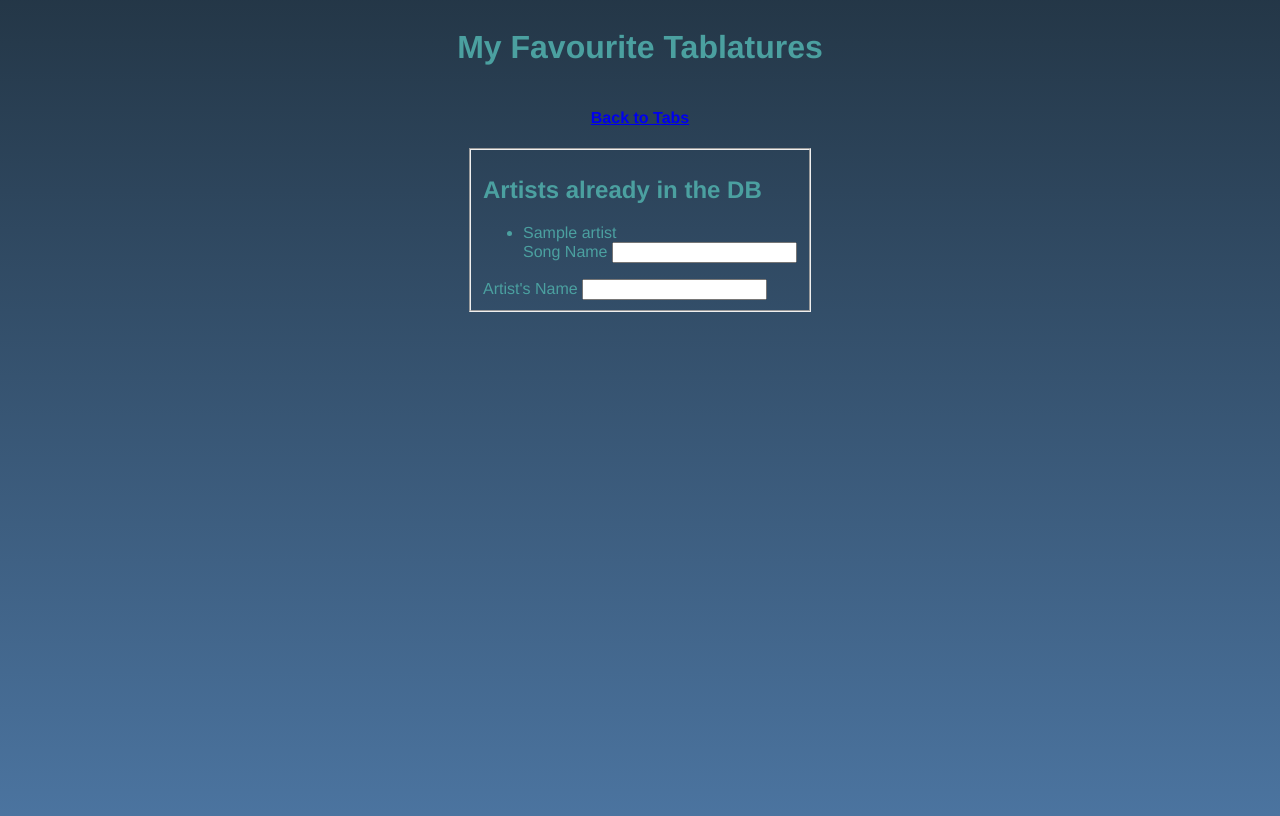
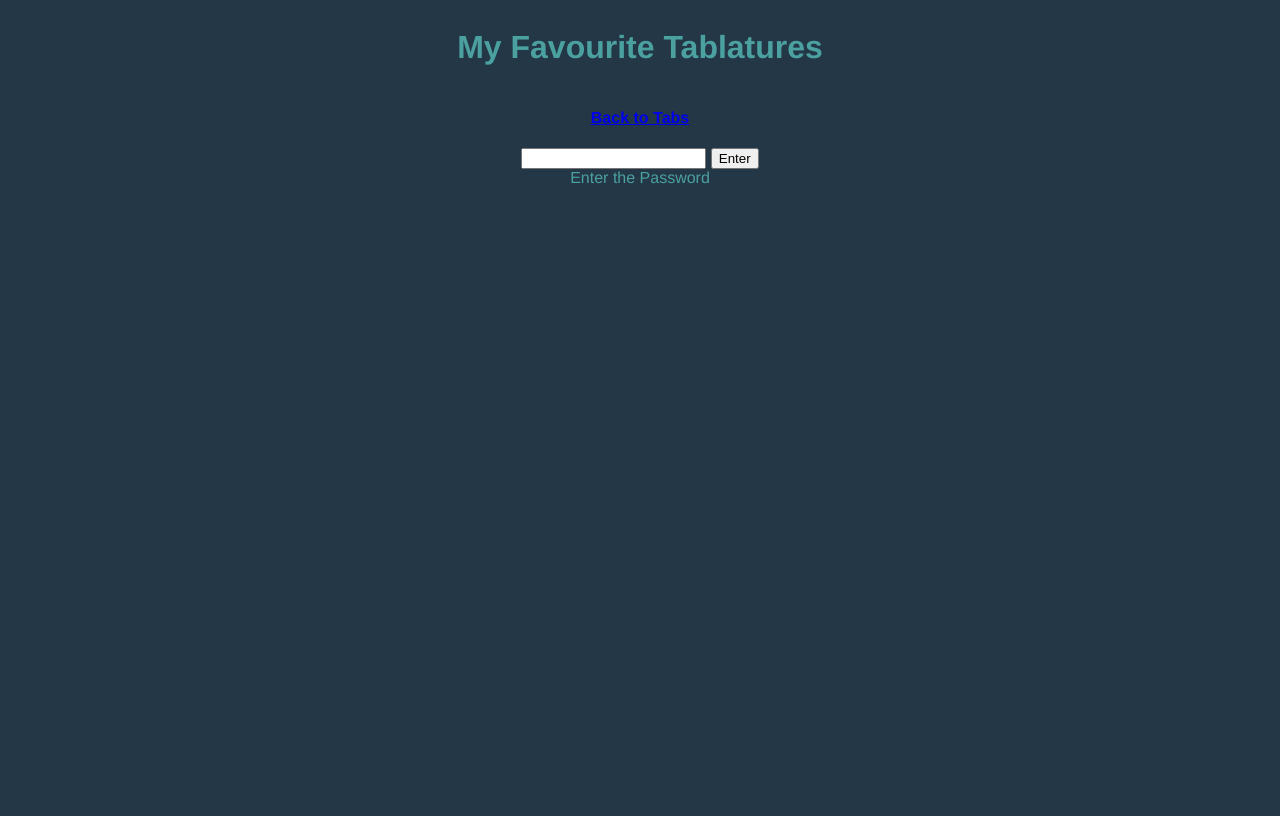
Before and after one commit to Leerlandais/portail, a PHP site: template public/newTabs/view/portailTabDB.php in a window 1280 px wide. Run offline with PHP 8.4, Linux system fonts and the light colour scheme; the template is opened without the code that fills it: most values are stand-ins (such as "Sample title", 1, 10 or a date in 2020).

Commit message:
added tabsDB password

```diff
--- a/public/newTabs/public/styles/tabs.css
+++ b/public/newTabs/public/styles/tabs.css
@@ -3,12 +3,40 @@ body {
     display: flex;
     flex-direction: column;
     align-items: center;
-    background: linear-gradient(180deg, hsla(208, 33%, 21%, 1) 0%, hsla(211, 36%, 46%, 1) 100%);
-    height: 350vh;
+    height: 100vh;
+    background: hsla(208, 33%, 21%, 1) 0%;
     color: hsla(180, 36%, 46%, 1);
 }
 
+.headerDiv {
+    border: 2px solid  hsla(211, 36%, 46%, 1);
+    border-radius: 20px;
+    margin: 5vh auto;
+    text-align: center;
+    display: flex;
+    flex-direction: column;
+    align-items: center;
+    /* width and fontsize to be added via media */
+}
 
+.artistField {
+    border: 2px solid hsla(211, 36%, 46%, 1);
+    border-radius: 20px;
+}
+
+.navLinks {
+    font-size: 1em;
+    display: flex;
+    flex-flow: row wrap;
+    justify-content: center;
+}
+
+.headerDiv a {
+    color: hsla(180, 36%, 46%, 1);
+    font-style: italic;
+    text-decoration: none;
+    margin: 0 25px;
+}
 .songList {
     display: none;
 }
@@ -17,11 +45,16 @@ body {
     color: hsla(180, 36%, 46%, 1);
     text-decoration: none;
 }
-
+.showSong {
+    display: flex;
+    flex-direction: column;
+    align-items: center;
+}
 .tableHolder {
     width: 80%;
 }
 .tabWindow {
+    padding-left: 40px;
     display: flex;
     flex-direction: row;
     justify-content: center;
--- a/public/newTabs/view/portailTabDB.php
+++ b/public/newTabs/view/portailTabDB.php
@@ -4,46 +4,27 @@
     <meta charset="UTF-8">
     <meta name="viewport" content="width=device-width, initial-scale=1.0">
     <title><?=$title?></title>
-    <link rel="stylesheet" href="styles/tabs.css">
+    <link rel="stylesheet" href="../public/styles/tabs.css">
 
 </head>
 <body>
     <?php
-// var_dump($songs);
+// var_dump($artists);
 ?>
 <h1>My Favourite Tablatures</h1>
-<a href="/view/portailTabs.php" class="backTabs"><h4>Back to Tabs</h4></a>
+<a href="?pg=tabsLee" class="backTabs"><h4>Back to Tabs</h4></a>
 
-<fieldset class="artistTabField">
-<div class="existingArtist">
-    <h2>Artists already in the DB</h2>
-    <ul>
-<?php  foreach ($artists as $artist) : ?>
-        <li class="artistList"><?=$artist["artist_name"]?></li>
-        <form action="" class = "artistForm" method="POST">
-                <div class="songInp">
-                <label for="song_name" class="artistLabel">Song Name</label>
-                <input type="text" class="artistInp" name="song_name">
-                <input type="text" class="artistInp" style = "display: none" name="artist_id" value="<?=$artist['id']?>">
-                <button type="submit" style = "display: none" ></button>
-            </div>
-            </form>
+<form action="" method="POST">
+    <input type="password" name="pwd" id="pwd">
+    <button type="submit">Enter</button>
+</form>
 
-        <?php  endforeach;  ?>
-    </ul>
-
-
-        <form action="" class = "artistForm" method="POST">
-            <div class="formInp">
-                <label for="artist_name" class="artistLabel">Artist's Name</label>
-                <input type="text" class="artistInp" name="artist_name">
-            </div>
-        </form>
-
-</div>
-</fieldset>
-
-
+<?php if (isset($checkedPwd)) {
+    include("../../../view/inc/header.php");
+}else {
+    echo "Enter the Password";
+}
+?>
 <script src="scripts/tabs.js"></script>
 </body>
 </html>
--- a/public/scripts/script.js
+++ b/public/scripts/script.js
@@ -126,6 +126,11 @@ switch(spinThis.id) {
         window.open("https://www.cf2m.be/home", "_blank");
     }, 1250);
         break;
+    case "windowHolder9" :
+            setTimeout(function () {
+        window.open("https://leerlandais.com/newTabs", "_blank");
+    }, 1250);
+        break;
 }
 
 }
--- a/public/styles/style.css
+++ b/public/styles/style.css
@@ -88,6 +88,11 @@ fieldset {
 .windowCountries {
     background-image: url(../NewMaps/public/images/svg/ie.svg);
 }
+
+.windowTabs {
+    background-image: url(../images/guitar1.jpg);
+}
+
 
 h6 {
     text-align: center;
--- a/public/styles/tabs.css
+++ /dev/null
@@ -1,25 +0,0 @@
-body {
-    font-family: Helvetica;
-    display: flex;
-    flex-direction: column;
-    align-items: center;
-    background: linear-gradient(180deg, hsla(208, 33%, 21%, 1) 0%, hsla(211, 36%, 46%, 1) 100%);
-    height: 100vh;
-    color: hsla(180, 36%, 46%, 1);
-}
-
-
-.songList {
-    color: red;
-}
-.tableHolder {
-    width: 80%;
-    display: flex;
-    flex-direction: row;
-}
-.tabWindow {
-    display: flex;
-    flex-direction: row;
-    justify-content: center;
-    max-width: 50%;
-}
--- a/view/inc/header.php
+++ b/view/inc/header.php
@@ -1,8 +1,9 @@
 <div class="headerDiv">
     <h1 id="portalHeader">Bienvenue sur mon Portail</h1>
-  <!--  <h6 id="screenwidth"></h6><button id="showScreen">Press</button>  -->
-<div class="navLinks">
-    <?php
+    <!--  <h6 id="screenwidth"></h6><button id="showScreen">Press</button>  -->
+    <div class="navLinks">
+        <?php
+   //     var_dump($db);
     if (isset($_GET["p"])) {
         switch($_GET["p"]) {
             case 'home':
```
Also changed, not shown: public/newTabs/model/portailTabsModel.php (+8 -1 lines), public/newTabs/public/index.php (+23 -3 lines), public/newTabs/view/portailTabs.php (+6 -3 lines), view/portailHome.php (+12 -8 lines), view/portailTabDB.php (deleted, +0 -49 lines), view/portailTabs.php (deleted, +0 -42 lines), public/images/guitar1.jpg (added), public/images/guitar2.jpg (added).
